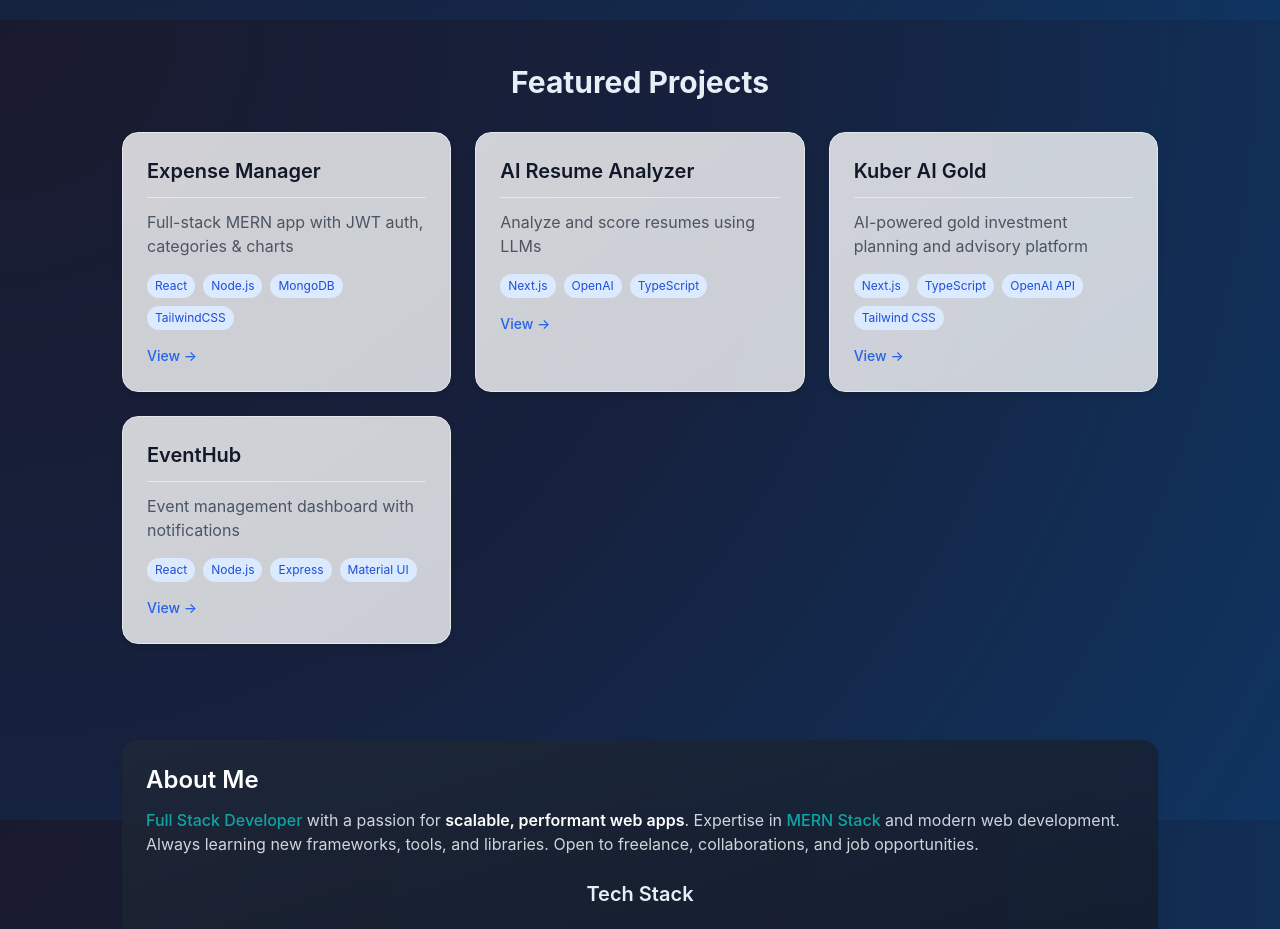
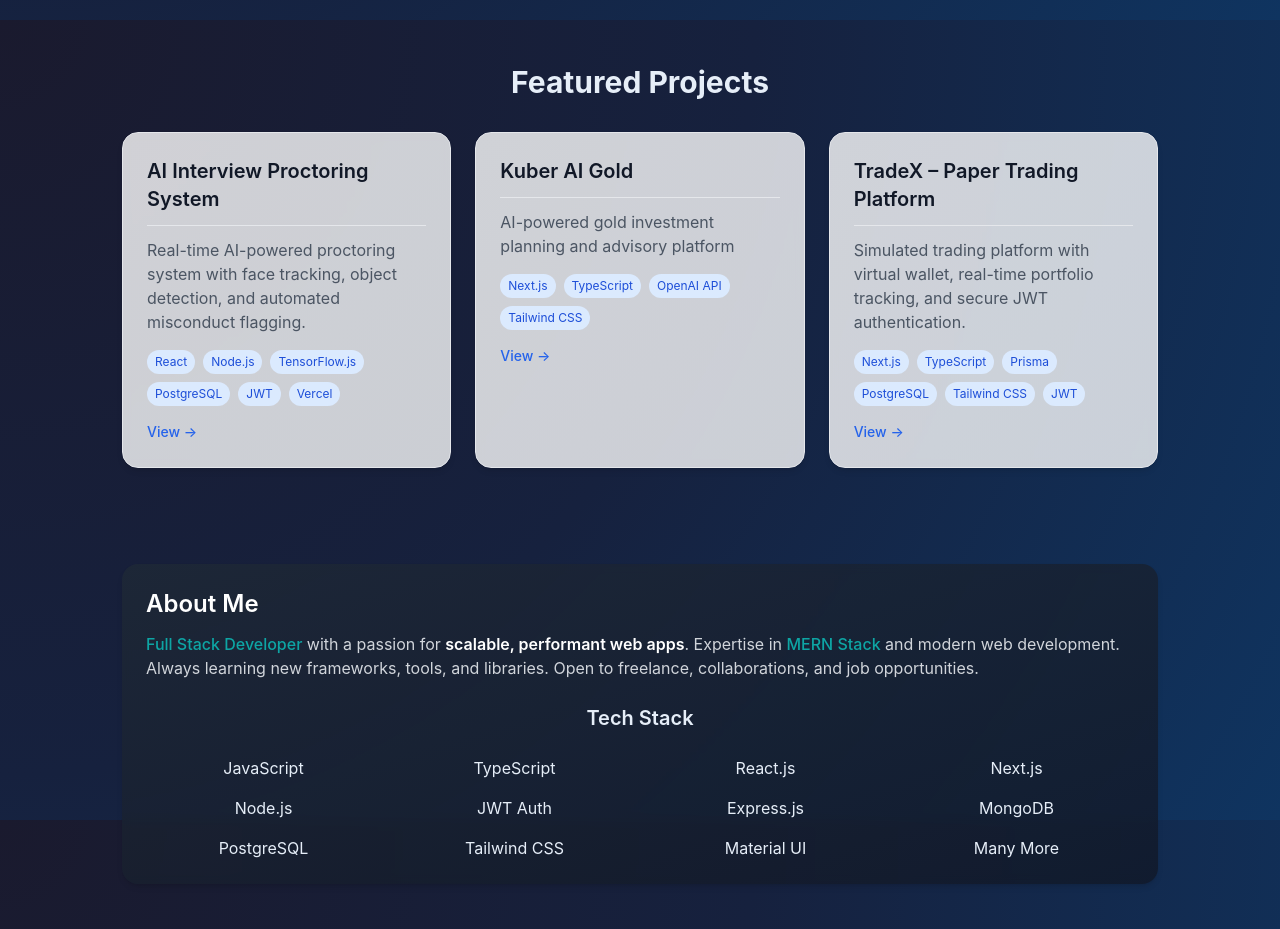
Before and after one commit to Venom3103/MyPortfolio, a Next.js app: page / in a window 1280 px wide. Shown: the part 780-1709 px from the top of the page. Built offline with nearby package versions, Linux system fonts and the light colour scheme.

Commit message:
Made With Love

```diff
--- a/components/Projects.tsx
+++ b/components/Projects.tsx
@@ -3,17 +3,11 @@ import { motion } from 'framer-motion'
 
 const projects = [
   {
-    title: 'Expense Manager',
-    desc: 'Full-stack MERN app with JWT auth, categories & charts',
-    url: '#',
-    tech: ['React', 'Node.js', 'MongoDB', 'TailwindCSS']
-  },
-  {
-    title: 'AI Resume Analyzer',
-    desc: 'Analyze and score resumes using LLMs',
-    url: '#',
-    tech: ['Next.js', 'OpenAI', 'TypeScript']
-  },
+  title: 'AI Interview Proctoring System',
+  desc: 'Real-time AI-powered proctoring system with face tracking, object detection, and automated misconduct flagging.',
+  url: 'https://my-assignment-tutedude.vercel.app',
+  tech: ['React', 'Node.js', 'TensorFlow.js', 'PostgreSQL', 'JWT', 'Vercel']
+},
     {
     title: 'Kuber AI Gold',
     desc: 'AI-powered gold investment planning and advisory platform',
@@ -21,11 +15,11 @@ const projects = [
     tech: ['Next.js', 'TypeScript', 'OpenAI API', 'Tailwind CSS']
   },
   {
-    title: 'EventHub',
-    desc: 'Event management dashboard with notifications',
-    url: '#',
-    tech: ['React', 'Node.js', 'Express', 'Material UI']
-  },
+  title: 'TradeX – Paper Trading Platform',
+  desc: 'Simulated trading platform with virtual wallet, real-time portfolio tracking, and secure JWT authentication.',
+  url: 'https://github.com/Venom3103/TradeX',
+  tech: ['Next.js', 'TypeScript', 'Prisma', 'PostgreSQL', 'Tailwind CSS', 'JWT']
+  }
 ]
 
 export default function Projects() {
```
